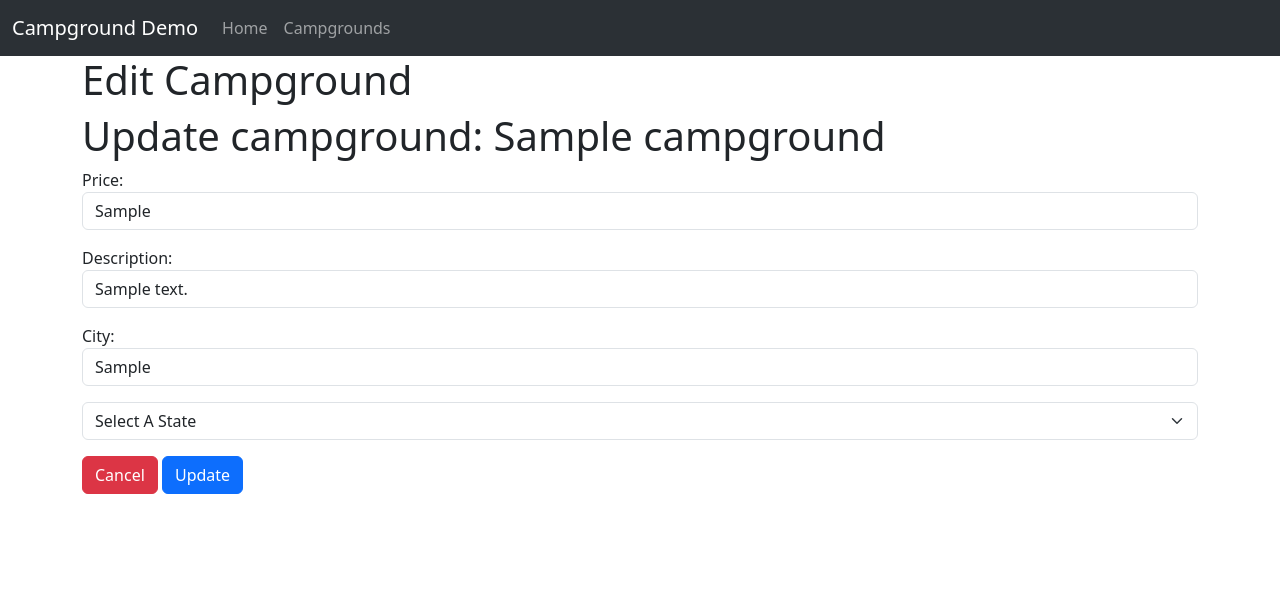
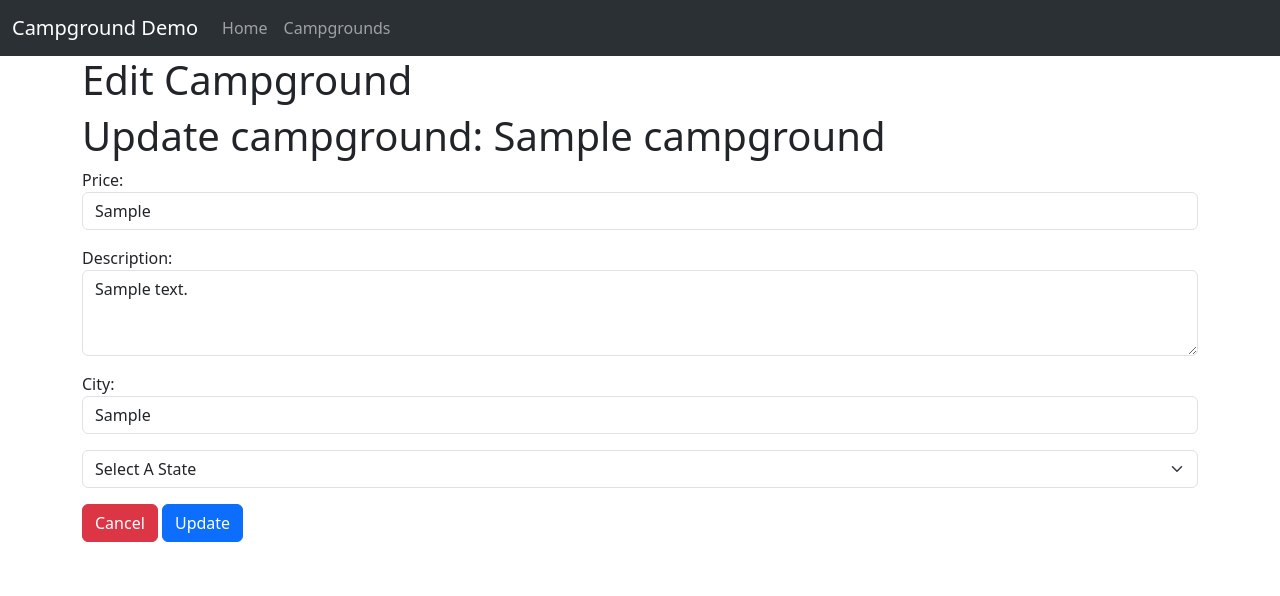
Before and after one commit to JosueJMartinez/yelpcamp, a Node server app: page /campgrounds/600000000000000000000001/edit in a window 1280 px wide. Shown: the top 596 px of the page. Run offline with Node 20, Linux system fonts and the light colour scheme; tables that the repository leaves empty hold one stand-in row (values such as "Sample post"); some libraries are stand-ins or nearby versions.

Commit message:
Updated field to be text area

```diff
--- a/views/campgrounds/edit.ejs
+++ b/views/campgrounds/edit.ejs
@@ -12,7 +12,7 @@
         </div>
         <div class="mb-3">
           <label for="description">Description: </label>
-          <input type="text" class="form-control" id="description" name="description" value="<%= campground.description %>" required>
+          <textarea class="form-control" id="description" name="description" rows="3"><%= campground.description %></textarea>
         </div>
         <div class="mb-3">
           <label for="city">City: </label>
@@ -22,7 +22,7 @@
           <select class="form-select" id="state" name="state" aria-label="Default select example">
             <option selected>Select A State</option>
             <% states.forEach(state=>{ %>
-              <option value=<%= `${state.name}` %> <%= state.name == campground.state ? 'selected':'' %>><%= `${state.name}` %></option>
+            <option value=<%= `${state.name}` %> <%= state.name == campground.state ? 'selected':'' %>><%= `${state.name}` %></option>
             <% }); %>
           </select>
         </div>
```
